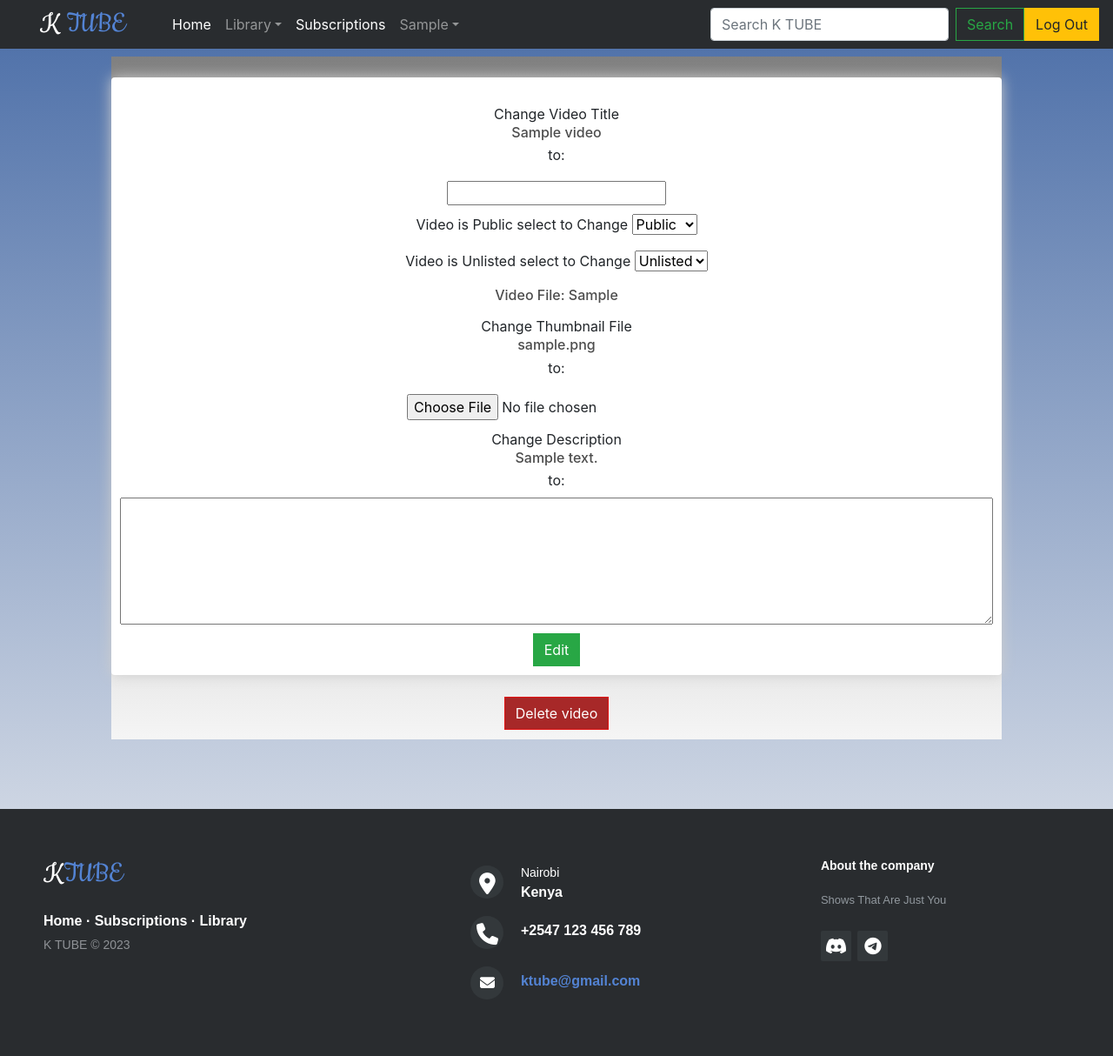
After one commit to bubezi/ktube, a Django app: page /edit_video_v/1 in a window 1280 px wide. The commit adds this page. Shown: the whole page at 87% size. Run offline with Django 4.2, Linux system fonts and the light colour scheme; a user stored in the database is signed in; tables that the repository leaves empty hold one stand-in row (values such as "Sample post"); some libraries are stand-ins or nearby versions.

Commit message:
ABILITY for USERS to edit video

```diff
--- a/ktube/ktube/urls.py
+++ b/ktube/ktube/urls.py
@@ -33,8 +33,11 @@ urlpatterns = [
     path('delete_comment', views_tube.delete_comment, name="delete_comment"),
     path('delete_comment_reply', views_tube.delete_comment_reply, name="delete_comment_reply"),
 
-    path('edit_playlist_view/<str:pk>', views_tube.edit_playlist_view, name="edit_playlist_view"),
+    path('edit_playlist_v/<str:pk>', views_tube.edit_playlist_view, name="edit_playlist_view"),
     path('edit_playlist', views_tube.edit_playlist, name="edit_playlist"),
+
+    path('edit_video_v/<str:pk>', views_tube.edit_video_view, name="edit_video_view"),
+    path('edit_video', views_tube.edit_video, name="edit_video"),
 
     path('authenticate_action', views_tube.authenticate_action, name="authenticate_action"),
 
--- /dev/null
+++ b/ktube/templates/tube/edit_video.html
@@ -0,0 +1,400 @@
+{% extends 'tube/base.html'%}
+{% load crispy_forms_filters %}
+{% load static %}
+
+{% block title %}{{video.title}} | Change Video Details {% endblock title%}
+
+{% block content %}
+
+    {% if errors %}
+        <div class="scroll-left">
+            <p>{{ errors }}</p>
+        </div>
+    {% endif %}
+
+    <style>
+        .delete .btn-success {
+            color: #fff;
+            background-color: #a72828;
+            border-color: #e21111;
+          }
+
+          .delete .btn-success:hover {
+            color: #fff;
+            background-color: #460606;
+            border-color: #7e1e1e;
+          }
+
+          .delete .btn-success:focus, .btn-success.focus {
+            box-shadow: 0 0 0 0.2rem rgba(40, 167, 69, 0.5);
+          }
+
+    </style>
+
+
+        <div class="row box-element">
+            <div class="col-lg-12">
+                {% if not video.private %}
+                {% if video.unlisted %}
+                <form enctype="multipart/form-data">
+                        <input type="hidden" name="video_id" id="video-id" value="{{video.id}}">
+                    <div class="row">
+                    <div class="col-lg-12">
+                        <label for="video-title" >Change Video Title <h6 id="video-title-label">{{video.title}}</h6> to:</label>
+                        <div class="row">
+                            <div class="col-lg-12">
+                                <input type="text" name="video_title" id="video-title">
+                            </div>
+                        </div>
+                    </div>
+                    </div>
+                    <div class="row">
+                    <div class="col-lg-12">
+                        <label for="video-private" id="video-private-label">Video is Public select to Change</label>
+                        <select name="video_private" id="video-private">
+                            <option value="false">Public</option>
+                            <option value="true">Private</option>
+                        </select>
+                    </div>
+                    </div>
+                    <div class="row">
+                    <div class="col-lg-12">
+                        <label for="video-unlisted" id="video-unlisted-label">Video is Unlisted select to Change</label>
+                        <select name="video_private" id="video-unlisted">
+                            <option value="true">Unlisted</option>
+                            <option value="false">Listed</option>
+                        </select>
+                    </div>
+                    </div>
+                    <div class="row">
+                        <div class="col-lg-12">
+                            <h6 id="video-label">Video File: {{video.videoFilename}}</h6>
+                        </div>
+                    </div>
+                    <div class="row">
+                        <div class="col-lg-12">
+                            <label for="video-thumbnail" >Change Thumbnail File <h6 id="videoo-thumbnail-label">{{video.thumbnailFilename}}</h6> to:</label>
+                            <div class="row">
+                                <div class="col-lg-12">
+                                    <input type="file" name="video_thumbnail" id="video-thumbnail">
+                                </div>
+                            </div>
+                        </div>
+                    </div>
+                    <div class="row">
+                        <div class="col-lg-12">
+                            <label for="video-description" >Change Description <h6 id="video-description-label">{{video.description}}</h6> to:</label>
+                            <div class="row">
+                                <textarea rows="6" cols="140" maxlength="10000" id="video-description" name="video_description"></textarea>
+                            </div>
+                        </div>
+                    </div>
+                    <div class="row">
+                    <div class="col-lg-12">
+                        <button onclick="event.preventDefault(); editVideo(event, '{{video.id}}', 'video-title', 'video-private', 'video-unlisted', 'video', 'video-thumbnail', 'video-description'); " class="btn btn-success">Edit</button>
+                    </div>
+                    </div>
+                </form>
+                {% else %}
+                <form enctype="multipart/form-data">
+                        <input type="hidden" name="video_id" id="video-id" value="{{video.id}}">
+                    <div class="row">
+                    <div class="col-lg-12">
+                        <label for="video-title" >Change Video Title <h6 id="video-title-label">{{video.title}}</h6> to:</label>
+                        <div class="row">
+                            <div class="col-lg-12">
+                                <input type="text" name="video_title" id="video-title">
+                            </div>
+                        </div>
+                    </div>
+                    </div>
+                    <div class="row">
+                    <div class="col-lg-12">
+                        <label for="video-private" id="video-private-label">Video is Public select to Change</label>
+                        <select name="video_private" id="video-private">
+                            <option value="false">Public</option>
+                            <option value="true">Private</option>
+                        </select>
+                    </div>
+                    </div>
+                    <div class="row">
+                    <div class="col-lg-12">
+                        <label for="video-unlisted" id="video-unlisted-label">Video is Listed select to Change</label>
+                        <select name="video_private" id="video-unlisted">
+                            <option value="false">Listed</option>
+                            <option value="true">Unlisted</option>
+                        </select>
+                    </div>
+                    </div>
+                    <div class="row">
+                        <div class="col-lg-12">
+                            <h6 id="video-label">Video File: {{video.videoFilename}}</h6>
+                        </div>
+                    </div>
+                    <div class="row">
+                        <div class="col-lg-12">
+                            <label for="video-thumbnail" >Change Thumbnail File <h6 id="videoo-thumbnail-label">{{video.thumbnailFilename}}</h6> to:</label>
+                            <div class="row">
+                                <div class="col-lg-12">
+                                    <input type="file" name="video_thumbnail" id="video-thumbnail">
+                                </div>
+                            </div>
+                        </div>
+                    </div>
+                    <div class="row">
+                        <div class="col-lg-12">
+                            <label for="video-description" >Change Description <h6 id="video-description-label">{{video.description}}</h6> to:</label>
+                            <div class="row">
+                                <textarea rows="6" cols="140" maxlength="10000" id="video-description" name="video_description"></textarea>
+                            </div>
+                        </div>
+                    </div>
+                    <div class="row">
+                    <div class="col-lg-12">
+                        <button onclick="event.preventDefault(); editVideo(event, '{{video.id}}', 'video-title', 'video-private', 'video-unlisted', 'video', 'video-thumbnail', 'video-description');" class="btn btn-success">Edit</button>
+                    </div>
+                    </div>
+                </form>
+                {% endif %}
+                {% else %}
+                {% if video.unlisted %}
+                <form enctype="multipart/form-data">
+                        <input type="hidden" name="video_id" id="video-id" value="{{video.id}}">
+                    <div class="row">
+                    <div class="col-lg-12">
+                        <label for="video-title" >Change Video Title <h6 id="video-title-label">{{video.title}}</h6> to:</label>
+                        <div class="row">
+                            <div class="col-lg-12">
+                                <input type="text" name="video_title" id="video-title">
+                            </div>
+                        </div>
+                    </div>
+                    </div>
+                    <div class="row">
+                    <div class="col-lg-12">
+                        <label for="video-private" id="video-private-label">Video is Private select to Change</label>
+                        <select name="video_private" id="video-private">
+                            <option value="true">Private</option>
+                            <option value="false">Public</option>
+                        </select>
+                    </div>
+                    </div>
+                    <div class="row">
+                    <div class="col-lg-12">
+                        <label for="video-unlisted" id="video-unlisted-label">Video is Unlisted select to Change</label>
+                        <select name="video_private" id="video-unlisted">
+                            <option value="true">Unlisted</option>
+                            <option value="false">Listed</option>
+                        </select>
+                    </div>
+                    </div>
+                    <div class="row">
+                        <div class="col-lg-12">
+                            <h6 id="video-label">Video File: {{video.videoFilename}}</h6>
+                        </div>
+                    </div>
+                    <div class="row">
+                        <div class="col-lg-12">
+                            <label for="video-thumbnail" >Change Thumbnail File <h6 id="videoo-thumbnail-label">{{video.thumbnailFilename}}</h6> to:</label>
+                            <div class="row">
+                                <div class="col-lg-12">
+                                    <input type="file" name="video_thumbnail" id="video-thumbnail">
+                                </div>
+                            </div>
+                        </div>
+                    </div>
+                    <div class="row">
+                        <div class="col-lg-12">
+                            <label for="video-description" >Change Description <h6 id="video-description-label">{{video.description}}</h6> to:</label>
+                            <div class="row">
+                                <textarea rows="6" cols="140" maxlength="10000" id="video-description" name="video_description"></textarea>
+                            </div>
+                        </div>
+                    </div>
+                    <div class="row">
+                    <div class="col-lg-12">
+                        <button onclick="event.preventDefault(); editVideo(event, '{{video.id}}', 'video-title', 'video-private', 'video-unlisted', 'video', 'video-thumbnail', 'video-description');" class="btn btn-success">Edit</button>
+                    </div>
+                    </div>
+                </form>
+                {% else %}
+                <form enctype="multipart/form-data">
+                        <input type="hidden" name="video_id" id="video-id" value="{{video.id}}">
+                    <div class="row">
+                    <div class="col-lg-12">
+                        <label for="video-title" >Change Video Title <h6 id="video-title-label">{{video.title}}</h6> to:</label>
+                        <div class="row">
+                            <div class="col-lg-12">
+                                <input type="text" name="video_title" id="video-title">
+                            </div>
+                        </div>
+                    </div>
+                    </div>
+                    <div class="row">
+                    <div class="col-lg-12">
+                        <label for="video-private" id="video-private-label">Video is Private select to Change</label>
+                        <select name="video_private" id="video-private">
+                            <option value="true">Private</option>
+                            <option value="false">Public</option>
+                        </select>
+                    </div>
+                    </div>
+                    <div class="row">
+                    <div class="col-lg-12">
+                        <label for="video-unlisted" id="video-unlisted-label">Video is Listed select to Change</label>
+                        <select name="video_private" id="video-unlisted">
+                            <option value="false">Listed</option>
+                            <option value="true">Unlisted</option>
+                        </select>
+                    </div>
+                    </div>
+                    <div class="row">
+                        <div class="col-lg-12">
+                            <h6 id="video-label">Video File: {{video.videoFilename}}</h6>
+                        </div>
+                    </div>
+                    <div class="row">
+                        <div class="col-lg-12">
+                            <label for="video-thumbnail" >Change Thumbnail File <h6 id="videoo-thumbnail-label">{{video.thumbnailFilename}}</h6> to:</label>
+                            <div class="row">
+                                <div class="col-lg-12">
+                                    <input type="file" name="video_thumbnail" id="video-thumbnail">
+                                </div>
+                            </div>
+                        </div>
+                    </div>
+                    <div class="row">
+                        <div class="col-lg-12">
+                            <label for="video-description" >Change Description <h6 id="video-description-label">{{video.description}}</h6> to:</label>
+                            <div class="row">
+                                <textarea rows="6" cols="140" maxlength="10000" id="video-description" name="video_description"></textarea>
+                            </div>
+                        </div>
+                    </div>
+                    <div class="row">
+                    <div class="col-lg-12">
+                        <button onclick="event.preventDefault(); editVideo(event, '{{video.id}}', 'video-title', 'video-private', 'video-unlisted', 'video', 'video-thumbnail', 'video-description');" class="btn btn-success">Edit</button>
+                    </div>
+                    </div>
+                </form>
+                {% endif %}
+                {% endif %}
+            </div>
+        </div>
+
+    <div class="delete">
+        <div class="row">
+            <button class="btn btn-success"
+            style="text-align: center; margin: auto; margin-top:25px;"
+            onclick="event.preventDefault(); toggleItem('authenticate-form', true);" id="delete-button">Delete video</button>
+        </div>
+    </div>
+    <div class="row">
+        <div class="col-lg-12">
+        <form id="authenticate-form" style="display: none;">
+            <label for="password">Enter Your Password</label>
+            <input type="password" name="password" id="password">
+            <button class="btn btn-success" onclick="event.preventDefault();
+            authenticateAction(event, 'password', '{{video.id}}')";>Submit</button>
+        </form>
+        </div>
+    </div>
+
+
+    <script type="text/javascript" src="{% static 'js/jquery-3.7.0.min.js' %}"></script>
+    <script>
+        function toggleItem(id, toggle) {
+            let element = document.getElementById(id);
+            element.style.display = (toggle) ? 'block' : 'none';
+        }
+
+        function authenticateAction (event, passwordId, videoId) {
+            event.preventDefault();
+            passwordIdh = '#' + passwordId
+            $.ajax({
+                type:'POST',
+                url: "{% url 'authenticate_action' %}",
+                data: {
+                    csrfmiddlewaretoken: "{{ csrf_token }}",
+                    password: $(passwordIdh).val(),
+
+                },
+                success:(response)=>{
+                    if (response.success){
+                        deleteVideo(event, videoId);
+                    }else{
+                        alert(response.message);
+                    };
+                },
+                error:(response)=>{
+                    alert(response.message);
+                },
+            });
+        }
+
+        function editVideo (event, videoId, videoTitleId, videoPrivateId, videoUnlistedId, videoFileId, videoThumbnailId, videoDescriptionId) {
+            event.preventDefault();
+            videoTitleIdHash = '#' + videoTitleId
+            videoPrivateIdHash = '#' + videoPrivateId
+            videoUnlistedIdHash = '#' + videoUnlistedId
+            videoFileIdHash = '#' + videoFileId
+            videoThumbnailIdHash = '#' + videoThumbnailId
+            videoDescriptionIdHash = '#' + videoDescriptionId
+            $.ajax({
+                type: 'POST',
+                url: '{% url "edit_video" %}',
+                data: {
+                    csrfmiddlewaretoken: "{{ csrf_token }}",
+                    video_id: videoId,
+                    video_title: $(videoTitleIdHash).val(),
+                    video_private: $(videoPrivateIdHash).val(),
+                    video_unlisted: $(videoUnlistedIdHash).val(),
+                    video_file: $(videoFileIdHash).val(),
+                    video_thumbnail: $(videoThumbnailIdHash).val(),
+                    video_description: $(videoDescriptionIdHash).val(),
+                },
+                success: (response)=>{
+                    if (response.success){
+                        alert(response.message);
+                        window.location.reload();
+                    }else{
+                        alert(response.message)
+                    };
+                },
+                error: (response)=>{
+                    alert(response.message)
+                },
+            });
+        }
+
+        function deleteVideo(event, videoId){
+            event.preventDefault()
+            var result = confirm("Are you sure you want to delete this video?");
+            if (result){
+                $.ajax({
+                    type: 'POST',
+                    url: '{% url "delete_video" %}',
+                    data: {
+                        csrfmiddlewaretoken: "{{ csrf_token }}",
+                        video_id: videoId,
+                    },
+                    success: (response)=>{
+                        if (response.success){
+                        alert(response.message);
+                        setTimeout(() =>{window.location.href = "/";}, 500);
+                        }else{
+                            alert(response.message)
+                        }
+                    },
+                    error: (response)=>{
+                        alert(response.message)
+                    },
+                });
+            }else{
+                alert('Deletion Canceled!');
+            }
+        }
+    </script>
+
+
+{% endblock content %}
--- a/ktube/tube/views.py
+++ b/ktube/tube/views.py
@@ -1007,6 +1007,9 @@ def edit_playlist_view(request, pk):
             playlist = Playlist.objects.get(id=pk)
         except Playlist.DoesNotExist:
             return HttpResponseBadRequest('<h1>404 Not Found</h1><h3>Playlist Does Not Exist! SORRYYY</h3>')
+        viewer = request.user.viewer
+        if not viewer == playlist.channel.user:
+            return JsonResponse({'success': False, 'message': "You don't own this Playlist"})
         context['playlist'] = playlist
 
         try:
@@ -1034,6 +1037,47 @@ def edit_playlist_view(request, pk):
             context['many_channels'] = True
             context['no_channel'] = False
         return render(request, 'tube/edit_playlist.html', context)
+    else:
+        return redirect('login')
+
+
+def edit_video_view(request, pk):
+    if request.user.is_authenticated:
+        viewer = request.user.viewer
+        context = {}
+        try:
+            video = Video.objects.get(id=pk) # type: ignore
+        except Video.DoesNotExist: # type: ignore
+            return HttpResponseBadRequest('<h1>404 Not Found</h1><h3>Video Does Not Exist! SORRYYY</h3>')
+        if not viewer == video.channel.user: # type: ignore
+            return JsonResponse({'success': False, 'message': "You don't own this Video"})
+        context['video'] = video
+
+        try:
+            nav_channel = Channel.objects.get(user=viewer)
+            playlists = Playlist.objects.filter(channel=nav_channel)
+            context['playlists'] = playlists
+            context['nav_channel'] = nav_channel
+            context['no_channel'] = False
+            context['many_channels'] = False
+
+        except Channel.DoesNotExist:
+            context['no_channel'] = True
+            context['many_channels'] = False
+
+        except:
+            my_channels = Channel.objects.filter(user=viewer)
+            my_playlists = []
+
+            for channel in my_channels:
+                channel_playlists = Playlist.objects.filter(channel=channel).in_bulk().values()
+                for channel_playlist in channel_playlists:
+                    my_playlists.append(channel_playlist)
+            context['playlists']= my_playlists
+            context['my_channels']= my_channels
+            context['many_channels'] = True
+            context['no_channel'] = False
+        return render(request, 'tube/edit_video.html', context)
     else:
         return redirect('login')
 
@@ -1083,6 +1127,81 @@ def edit_playlist(request):
             return HttpResponse('No POST in request')
     else:
         return redirect('login')
+
+
+def edit_video(request):
+    if request.user.is_authenticated:
+        if request.method == 'POST':
+            pk = request.POST['video_id']
+            try:
+                video = Video.objects.get(id=pk)
+            except Video.DoesNotExist:
+                return JsonResponse({'success': False, 'message': "Video Does Not Exist"})
+            viewer = request.user.viewer
+            if not viewer == video.channel.user: # type: ignore
+                return JsonResponse({'success': False, 'message': "You don't own this Video"})
+            print(request.POST)
+            try:
+                if not request.POST['video_title'] == "":
+                    video_title = request.POST['video_title']
+                else:
+                    video_title = video.title
+                try:
+                    if request.POST['video_private'] == 'true':
+                        video_private = True
+                    else:
+                        video_private = False
+                except:
+                    video_private = video.private
+                try:
+                    if request.POST['video_unlisted'] == 'true':
+                        video_unlisted = True
+                    else:
+                        video_unlisted = False
+                except:
+                    video_unlisted = video.unlisted
+                if not request.POST['video_thumbnail'] == "":
+                    video_thumbnail = request.POST['video_thumbnail']
+                else:
+                    video_thumbnail = video.thumbnail
+                if not request.POST['video_description'] == "":
+                    video_description = request.POST['video_description']
+                else:
+                    video_description = video.description
+                video.title = video_title
+                video.private = video_private
+                video.unlisted = video_unlisted
+                video.thumbnail = video_thumbnail
+                video.description = video_description
+                video.save()
+                return JsonResponse({'success': True, 'message': "Saved"})
+            except:
+                return JsonResponse({'success': False, 'message': "ERROR saving data"})
+        else:
+            return HttpResponse('No POST in request')
+    else:
+        return redirect('login')
+
+
+# def edit_video(request):
+#     if request.user.is_authenticated:
+#         if request.method == 'POST':
+#             pk = request.POST['video_id']
+#             try:
+#                 video = Video.objects.get(id=pk)
+#             except Video.DoesNotExist:
+#                 return JsonResponse({'success': False, 'message': "Video Does Not Exist"})
+#             viewer = request.user.viewer
+#             if not viewer == video.channel.user: # type: ignore
+#                 return JsonResponse({'success': False, 'message': "You don't own this Video"})
+#             try:
+#                 return JsonResponse({'success': True, 'message': "Saved"})
+#             except:
+#                 return JsonResponse({'success': False, 'message': "ERROR saving data"})
+#         else:
+#             return HttpResponse('No POST in request')
+#     else:
+#         return redirect('login')
 
 
 def subscribe(request):
```
Also changed, not shown: ktube/templates/tube/channel.html (+5 -13 lines), ktube/templates/tube/edit_playlist.html (+21 -9 lines), ktube/templates/tube/library.html (+4 -12 lines), ktube/templates/tube/saved_playlists.html (+4 -12 lines), ktube/tube/models.py (+12 -0 lines).
